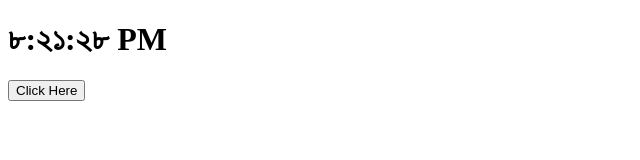
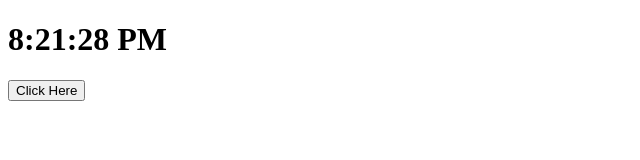
Before and after one commit to alfinarif/nodejs_practices, a React (Vite) app in the folder ReactJsPractices/practiceProject_2/: page / in a window 1280 px wide. Shown: the top 160 px of the page, without its empty margins (0-640 px from the left). Built offline with nearby package versions, Linux system fonts and the light colour scheme.

Commit message:
eventHandling

```diff
--- a/ReactJsPractices/practiceProject_2/src/App.jsx
+++ b/ReactJsPractices/practiceProject_2/src/App.jsx
@@ -1,4 +1,4 @@
-import ClockComponent4 from './components/ClockComponent4';
+import ClockPractice5 from './components/ClockPractice5';
 
 const App = () => {
   return (
@@ -11,7 +11,9 @@ const App = () => {
 
       {/* <ClockPractice3/> */}
 
-      <ClockComponent4/>
+      {/* <ClockComponent4/> */}
+
+      <ClockPractice5/>
 
     </div>
   );
--- /dev/null
+++ b/ReactJsPractices/practiceProject_2/src/components/ClockPractice5.jsx
@@ -0,0 +1,53 @@
+import { Component } from 'react';
+import SubmitButton from './SubmitButton';
+
+class ClockPractice5 extends Component {
+    constructor(props){
+        super(props);
+        this.state = {date: new Date(), locale: "en-US"};
+
+    }
+
+    tick = ()=>{
+        this.setState({
+            date: new Date()
+        })
+    }
+
+    componentDidMount = ()=>{
+        this.clockTimer = setInterval(()=>{
+            this.tick();
+        })
+    }
+
+    componentWillUnmount = ()=>{
+        clearInterval(()=>{
+            this.clockTimer;
+        })
+    }
+
+
+    submitButtonHandler = (locale)=>{
+        this.setState({
+            locale
+        })
+    }
+
+
+
+    render() {
+        return (
+            <div>
+                <h1>
+                    <span>
+                        {this.state.date.toLocaleTimeString(this.state.locale)}
+                    </span>
+                </h1>
+
+                <SubmitButton change={this.submitButtonHandler} locale="bn-BD"/>
+            </div>
+        );
+    }
+}
+
+export default ClockPractice5;
--- /dev/null
+++ b/ReactJsPractices/practiceProject_2/src/components/SubmitButton.jsx
@@ -0,0 +1,14 @@
+import { Component } from 'react';
+
+class SubmitButton extends Component {
+    render() {
+        const {change, locale} = this.props;
+        return (
+            <div>
+                <button type="button" onClick={()=>change(locale)}>Click Here</button>
+            </div>
+        );
+    }
+}
+
+export default SubmitButton;
```
